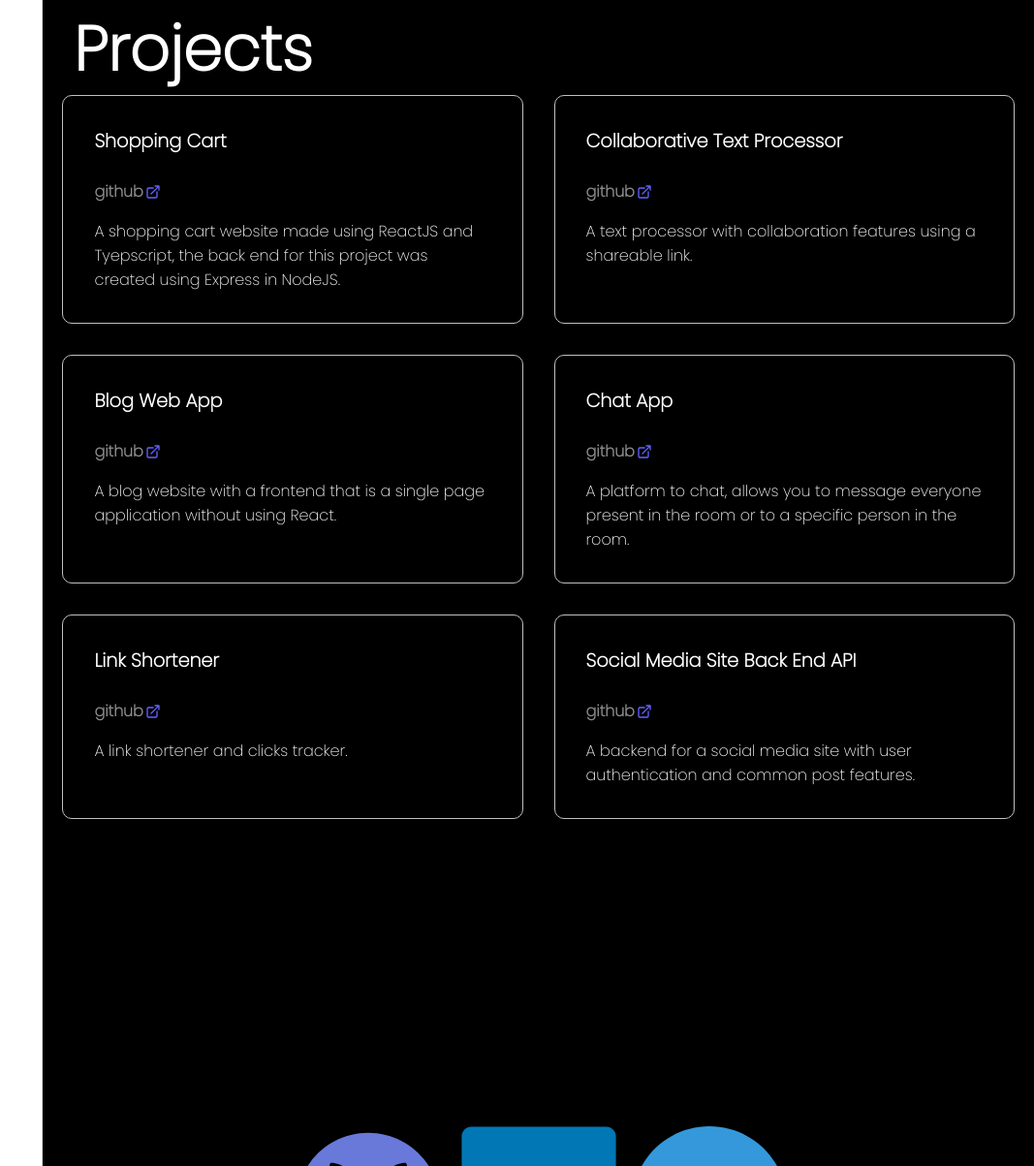
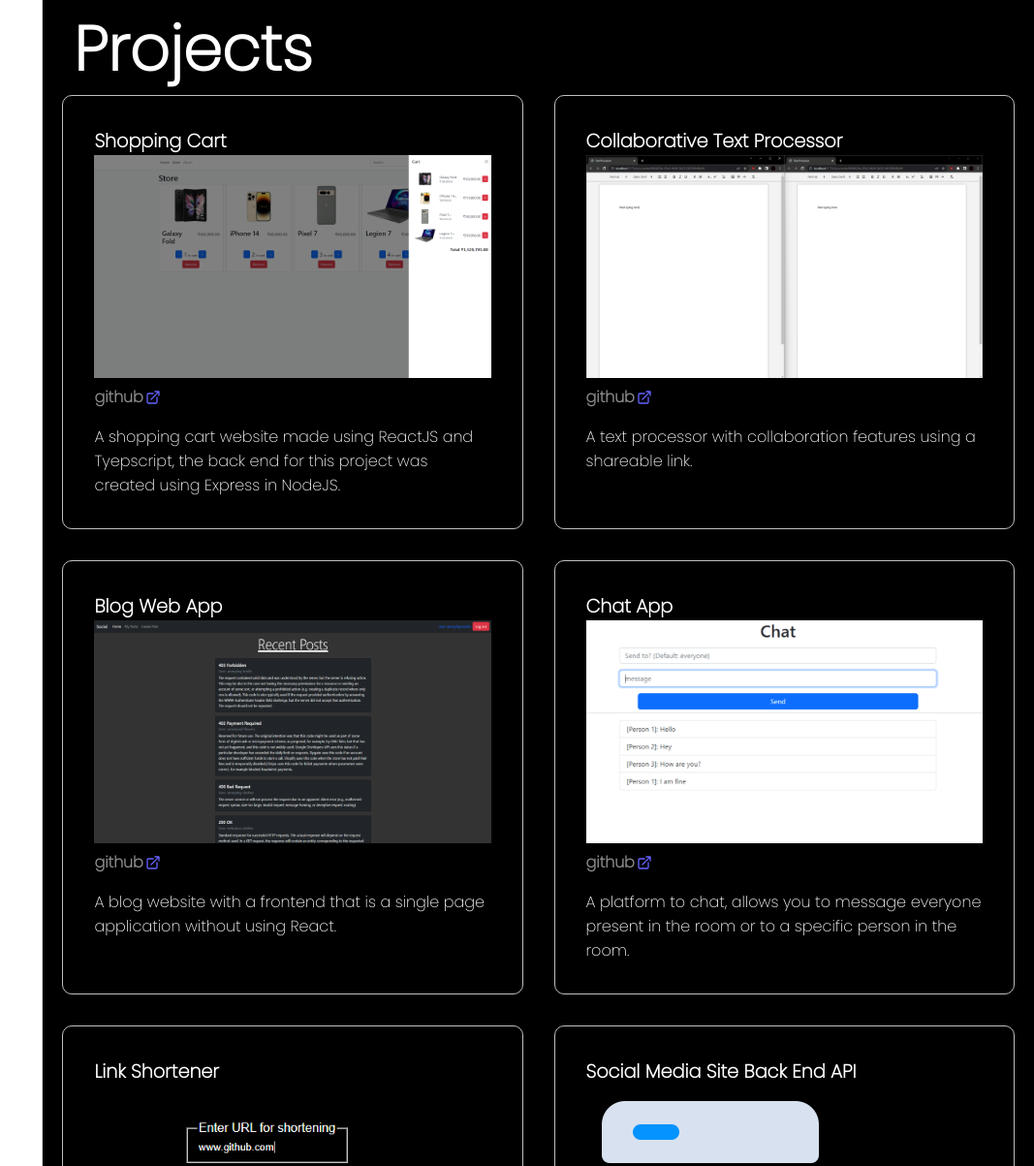
Before and after one commit to Anirudh-02/Anirudh-02.github.io, a plain HTML site: page index.html in a window 1280 px wide. Shown: the part 1597-2800 px from the top of the page at 97% size, without its empty margins (213-1280 px from the left). Drawn offline with nearby package versions, Linux system fonts and the light colour scheme.

Commit message:
linked images for the project section

```diff
--- a/index.html
+++ b/index.html
@@ -71,7 +71,7 @@
             <div class="projectsWrapper">
                 <div class="project">
                     <div class="title">Shopping Cart</div>
-                    <img class="projectImage" src="./shop.png" alt="">
+                    <img class="projectImage" src="./images/shop.png" alt="">
                     <div class="projectInfo">
                         <div class="linkDiv">
                             <a class="link" href="https://github.com/Anirudh-02/shopping-cart">github <?xml version="1.0" ?><svg class="githubLinkIcon" viewBox="0 0 24 24" xmlns="http://www.w3.org/2000/svg"><path d="M18,10.82a1,1,0,0,0-1,1V19a1,1,0,0,1-1,1H5a1,1,0,0,1-1-1V8A1,1,0,0,1,5,7h7.18a1,1,0,0,0,0-2H5A3,3,0,0,0,2,8V19a3,3,0,0,0,3,3H16a3,3,0,0,0,3-3V11.82A1,1,0,0,0,18,10.82Zm3.92-8.2a1,1,0,0,0-.54-.54A1,1,0,0,0,21,2H15a1,1,0,0,0,0,2h3.59L8.29,14.29a1,1,0,0,0,0,1.42,1,1,0,0,0,1.42,0L20,5.41V9a1,1,0,0,0,2,0V3A1,1,0,0,0,21.92,2.62Z" fill="#6563ff"/></svg></a>
@@ -82,7 +82,7 @@
                 <div class="project">
                     <div class="title">Collaborative Text Processor</div>
                     <div class="image_and_link">
-                        <img class="projectImage" src="./text.png" alt="">
+                        <img class="projectImage" src="./images/text.png" alt="">
                         <div class="linkDiv">
                             <a class="link" href="https://github.com/Anirudh-02/collaborative-text-processor">github <?xml version="1.0" ?><svg class="githubLinkIcon" viewBox="0 0 24 24" xmlns="http://www.w3.org/2000/svg"><path d="M18,10.82a1,1,0,0,0-1,1V19a1,1,0,0,1-1,1H5a1,1,0,0,1-1-1V8A1,1,0,0,1,5,7h7.18a1,1,0,0,0,0-2H5A3,3,0,0,0,2,8V19a3,3,0,0,0,3,3H16a3,3,0,0,0,3-3V11.82A1,1,0,0,0,18,10.82Zm3.92-8.2a1,1,0,0,0-.54-.54A1,1,0,0,0,21,2H15a1,1,0,0,0,0,2h3.59L8.29,14.29a1,1,0,0,0,0,1.42,1,1,0,0,0,1.42,0L20,5.41V9a1,1,0,0,0,2,0V3A1,1,0,0,0,21.92,2.62Z" fill="#6563ff"/></svg></a>
                         </div>
@@ -92,7 +92,7 @@
                 <div class="project">
                     <div class="title">Blog Web App</div>
                     <div class="image_and_link">
-                        <img class="projectImage" src="./blog.png" alt="">
+                        <img class="projectImage" src="./images/blog.png" alt="">
                         <div class="linkDiv">
                             <a class="link" href="https://github.com/Anirudh-02/blog-web-app">github <?xml version="1.0" ?><svg class="githubLinkIcon" viewBox="0 0 24 24" xmlns="http://www.w3.org/2000/svg"><path d="M18,10.82a1,1,0,0,0-1,1V19a1,1,0,0,1-1,1H5a1,1,0,0,1-1-1V8A1,1,0,0,1,5,7h7.18a1,1,0,0,0,0-2H5A3,3,0,0,0,2,8V19a3,3,0,0,0,3,3H16a3,3,0,0,0,3-3V11.82A1,1,0,0,0,18,10.82Zm3.92-8.2a1,1,0,0,0-.54-.54A1,1,0,0,0,21,2H15a1,1,0,0,0,0,2h3.59L8.29,14.29a1,1,0,0,0,0,1.42,1,1,0,0,0,1.42,0L20,5.41V9a1,1,0,0,0,2,0V3A1,1,0,0,0,21.92,2.62Z" fill="#6563ff"/></svg></a>
                         </div>
@@ -102,7 +102,7 @@
                 <div class="project">
                     <div class="title">Chat App</div>
                     <div class="image_and_link">
-                        <img class="projectImage" src="./chat.png" alt="">
+                        <img class="projectImage" src="./images/chat.png" alt="">
                         <div class="linkDiv">
                             <a class="link" href="https://github.com/Anirudh-02/chat-app">github <?xml version="1.0" ?><svg class="githubLinkIcon" viewBox="0 0 24 24" xmlns="http://www.w3.org/2000/svg"><path d="M18,10.82a1,1,0,0,0-1,1V19a1,1,0,0,1-1,1H5a1,1,0,0,1-1-1V8A1,1,0,0,1,5,7h7.18a1,1,0,0,0,0-2H5A3,3,0,0,0,2,8V19a3,3,0,0,0,3,3H16a3,3,0,0,0,3-3V11.82A1,1,0,0,0,18,10.82Zm3.92-8.2a1,1,0,0,0-.54-.54A1,1,0,0,0,21,2H15a1,1,0,0,0,0,2h3.59L8.29,14.29a1,1,0,0,0,0,1.42,1,1,0,0,0,1.42,0L20,5.41V9a1,1,0,0,0,2,0V3A1,1,0,0,0,21.92,2.62Z" fill="#6563ff"/></svg></a>
                         </div>
@@ -113,7 +113,7 @@
                 <div class="project">
                     <div class="title">Link Shortener</div>
                     <div class="image_and_link">
-                        <img class="projectImage" src="./linkshort.png" alt="">
+                        <img class="projectImage" src="./images/linkshort.png" alt="">
                         <div class="linkDiv">
                             <a class="link" href="https://github.com/Anirudh-02/link-shortener">github <?xml version="1.0" ?><svg class="githubLinkIcon" viewBox="0 0 24 24" xmlns="http://www.w3.org/2000/svg"><path d="M18,10.82a1,1,0,0,0-1,1V19a1,1,0,0,1-1,1H5a1,1,0,0,1-1-1V8A1,1,0,0,1,5,7h7.18a1,1,0,0,0,0-2H5A3,3,0,0,0,2,8V19a3,3,0,0,0,3,3H16a3,3,0,0,0,3-3V11.82A1,1,0,0,0,18,10.82Zm3.92-8.2a1,1,0,0,0-.54-.54A1,1,0,0,0,21,2H15a1,1,0,0,0,0,2h3.59L8.29,14.29a1,1,0,0,0,0,1.42,1,1,0,0,0,1.42,0L20,5.41V9a1,1,0,0,0,2,0V3A1,1,0,0,0,21.92,2.62Z" fill="#6563ff"/></svg></a>
                         </div>
@@ -123,7 +123,7 @@
                 <div class="project">
                     <div class="title">Social Media Site Back End API</div>
                     <div class="image_and_link">
-                        <img height="256px" width="auto" class="projectImage" src="./backend.png" alt="">
+                        <img height="256px" width="auto" class="projectImage" src="./images/backend.png" alt="">
                         <div class="linkDiv">
                             <a class="link" href="https://github.com/Anirudh-02/socialmedia-api">github <?xml version="1.0" ?><svg class="githubLinkIcon" viewBox="0 0 24 24" xmlns="http://www.w3.org/2000/svg"><path d="M18,10.82a1,1,0,0,0-1,1V19a1,1,0,0,1-1,1H5a1,1,0,0,1-1-1V8A1,1,0,0,1,5,7h7.18a1,1,0,0,0,0-2H5A3,3,0,0,0,2,8V19a3,3,0,0,0,3,3H16a3,3,0,0,0,3-3V11.82A1,1,0,0,0,18,10.82Zm3.92-8.2a1,1,0,0,0-.54-.54A1,1,0,0,0,21,2H15a1,1,0,0,0,0,2h3.59L8.29,14.29a1,1,0,0,0,0,1.42,1,1,0,0,0,1.42,0L20,5.41V9a1,1,0,0,0,2,0V3A1,1,0,0,0,21.92,2.62Z" fill="#6563ff"/></svg></a>
                         </div>
```
